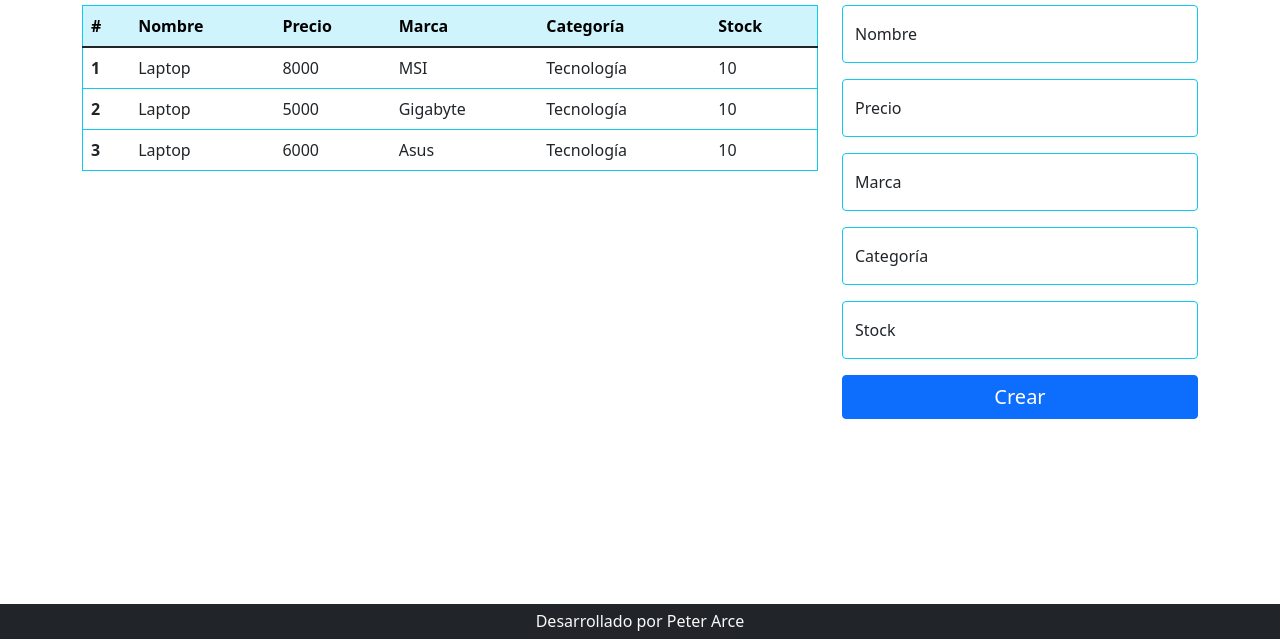
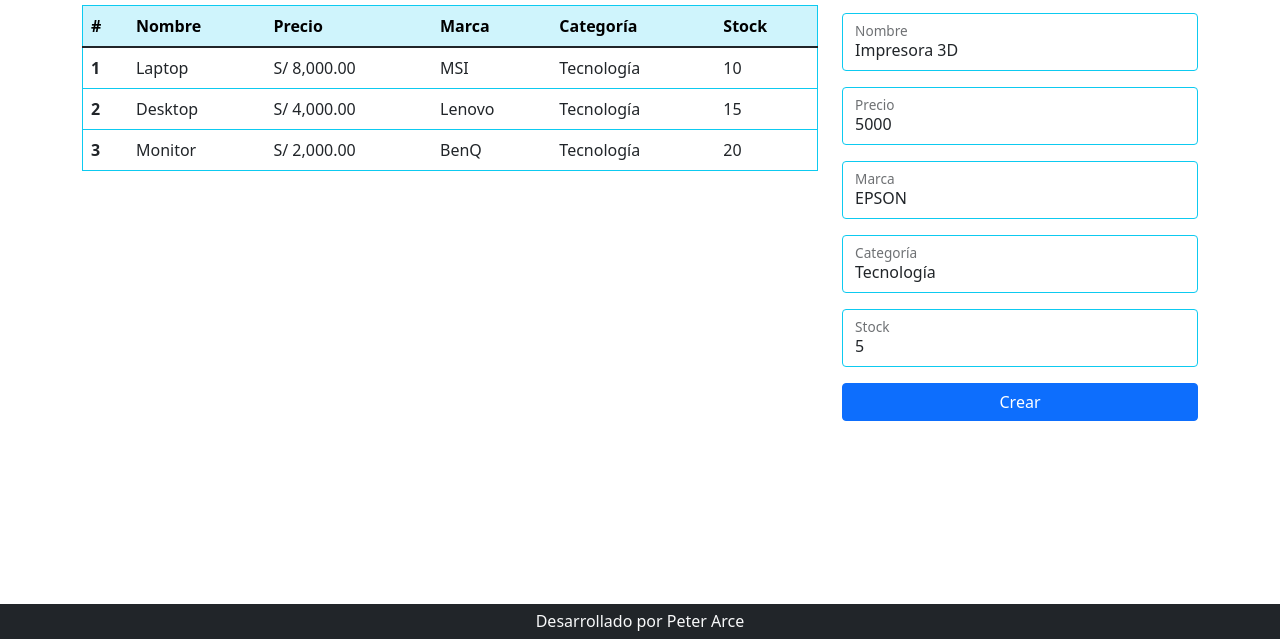
Before and after one commit to PeterArce96/tabla_productos, a plain HTML site: page index.html in a window 1280 px wide. Shown: the part 161-800 px from the top of the page. Drawn offline with nearby package versions, Linux system fonts and the light colour scheme.

Commit message:
update index

```diff
--- a/index.html
+++ b/index.html
@@ -32,73 +32,59 @@
                                 <!-- <th scope="col">Acciones</th> -->
                             </tr>
                         </thead>
-                        <tbody>
-                            <tr>
-                                <th scope="row">1</th>
-                                <td>Laptop</td>
-                                <td>8000</td>
-                                <td>MSI</td>
-                                <td>Tecnología</td>
-                                <td>10</td>
-                            </tr>
-                            <tr>
-                                <th scope="row">2</th>
-                                <td>Laptop</td>
-                                <td>5000</td>
-                                <td>Gigabyte</td>
-                                <td>Tecnología</td>
-                                <td>10</td>
-                            </tr>
-                            <tr>
-                                <th scope="row">3</th>
-                                <td>Laptop</td>
-                                <td>6000</td>
-                                <td>Asus</td>
-                                <td>Tecnología</td>
-                                <td>10</td>
-                            </tr>
-                        </tbody>
+                        <tbody id="tBodyProducto"></tbody>
                     </table>
                 </section>
                 <section class="col-md-4">
-                    <h2 class="text-center py-3">Crear Producto</h2>
-                    <form id="formCalculadora">
+                    <h2 class="text-center py-3">Crear producto</h2>
+                    <form class="py-2" id="formProducto">
                         <div class="form-floating mb-3">
-                            <input type="text" class="form-control border border-info" id="nombre" placeholder="Nombre" />
+                            <input type="text" class="form-control border border-info" name="nombre" placeholder="Nombre" required
+                                value="Impresora 3D" />
                             <label for="nombre">Nombre</label>
                         </div>
+
                         <div class="form-floating mb-3">
-                            <input type="number" class="form-control border border-info" id="precio" placeholder="precio" />
+                            <input type="number" class="form-control border border-info" name="precio" placeholder="Precio" required
+                                value="5000" />
                             <label for="precio">Precio</label>
                         </div>
+
                         <div class="form-floating mb-3">
-                            <input type="text" class="form-control border border-info" id="marca" placeholder="marca" />
+                            <input type="text" class="form-control border border-info" name="marca" placeholder="Marca" required
+                                value="EPSON" />
                             <label for="marca">Marca</label>
                         </div>
+
                         <div class="form-floating mb-3">
-                            <input type="text" class="form-control border border-info" id="categoria" placeholder="categoria" />
+                            <input type="text" class="form-control border border-info" name="categoria" placeholder="Categoría" required
+                                value="Tecnología" />
                             <label for="categoria">Categoría</label>
                         </div>
+
                         <div class="form-floating mb-3">
-                            <input type="number" class="form-control border border-info" id="stock" placeholder="stock" />
+                            <input type="number" class="form-control border border-info" name="stock" placeholder="Stock" required
+                                value="5" />
                             <label for="stock">Stock</label>
                         </div>
 
-                        <div class="badge bg-danger mb-3" id="contenedorError"></div>
-                        <button type="submit" class="btn btn-primary w-100 mb-3 fs-5">Crear</button>
-                        <div class="bg-success text-white fs-2 fw-bold rounded" id="contenedorResultado"></div>
+                        <button type="submit" class="btn btn-primary w-100 mb-3">Crear</button>
                     </form>
+                    <div class="badge bg-danger w-100" id="contenedorError"></div>
                 </section>
             </div>
         </section>
     </main>
-    <footer class="bg-dark text-light text-center fixed-bottom p-2">
+
+    <footer class="fixed-bottom bg-dark text-light text-center p-2">
         <h6 class="m-0">
-          Desarrollado por Peter Arce
+            Desarrollado por Peter Arce
         </h6>
-      </footer>
+    </footer>
 
     <script src="./js/index.js" type="module"></script>
 </body>
 
 </html>
+
+</html>
--- a/js/Producto.js
+++ b/js/Producto.js
@@ -3,6 +3,7 @@ export class Producto{
 
     static contadorProducto = 0;
 
+    _id;
     _nombre;
     _precio;
     _marca;
@@ -16,6 +17,10 @@ export class Producto{
         this._marca = marca;
         this._categoria = categoria;
         this._stock = stock;
+    }
+
+    get id(){
+        return this._id;
     }
 
     get nombre() {
--- a/js/index.js
+++ b/js/index.js
@@ -1,17 +1,50 @@
 'use strict';
-import {Producto} from "./Producto.js";
+import { Producto } from "./Producto.js";
 
 const documentReady = () => {
-    const productos = [
-        new Producto('Laptop', 8000, 'MSI', 'Tecnología', 10),
-        new Producto('Laptop', 5000, 'Gigabyte', 'Tecnología', 10),
-        new Producto('Laptop', 6000, 'Asus', 'Tecnología', 10)
-    ];
-    //get (productos[0].nombre) y set (= 'Impresora')
-    console.log(productos[0].nombre = 'Impresora');
+  const productos = [
+    new Producto('Laptop', 8000, 'MSI', 'Tecnología', 10),
+    new Producto('Desktop', 4000, 'Lenovo', 'Tecnología', 15),
+    new Producto('Monitor', 2000, 'BenQ', 'Tecnología', 20)
+  ];
 
+  const tBodyProducto = document.querySelector('#tBodyProducto');
+  const formProducto = document.querySelector('#formProducto');
+  const contenedorError = document.querySelector('#contenedorError');
 
-    console.log(productos);
+  productos.forEach((element) => {
+    const { id, nombre, precio, marca, categoria, stock } = element;
+    tBodyProducto.innerHTML += `
+      <tr>
+        <th>${id}</th>
+        <td>${nombre}</td>
+        <td>${precio.toLocaleString('es-PE', { style: 'currency', currency: 'PEN', minimumFractionDigits: 2 })}</td>
+        <td>${marca}</td>
+        <td>${categoria}</td>
+        <td>${stock}</td>
+      </tr>
+    `
+  });
+
+  // Create
+  const createProduct = (e) => {
+    e.preventDefault();
+    const documentFormProducto = document.forms['formProducto'];
+    const nombre = documentFormProducto['nombre'].value;
+    const precio = documentFormProducto['precio'].value;
+    const marca = documentFormProducto['marca'].value;
+    const categoria = documentFormProducto['categoria'].value;
+    const stock = documentFormProducto['stock'].value;
+
+    if ([nombre.trim(), precio.trim(), marca.trim(), categoria.trim(), stock.trim()].includes('')) {
+      contenedorError.innerHTML = 'Completar todos los campos';
+    } else {
+      contenedorError.innerHTML = '';
+      alert('Producto creado');
+    }
+  };
+
+  formProducto.addEventListener('submit', createProduct);
 }
 
 document.addEventListener('DOMContentLoaded', documentReady);
```
